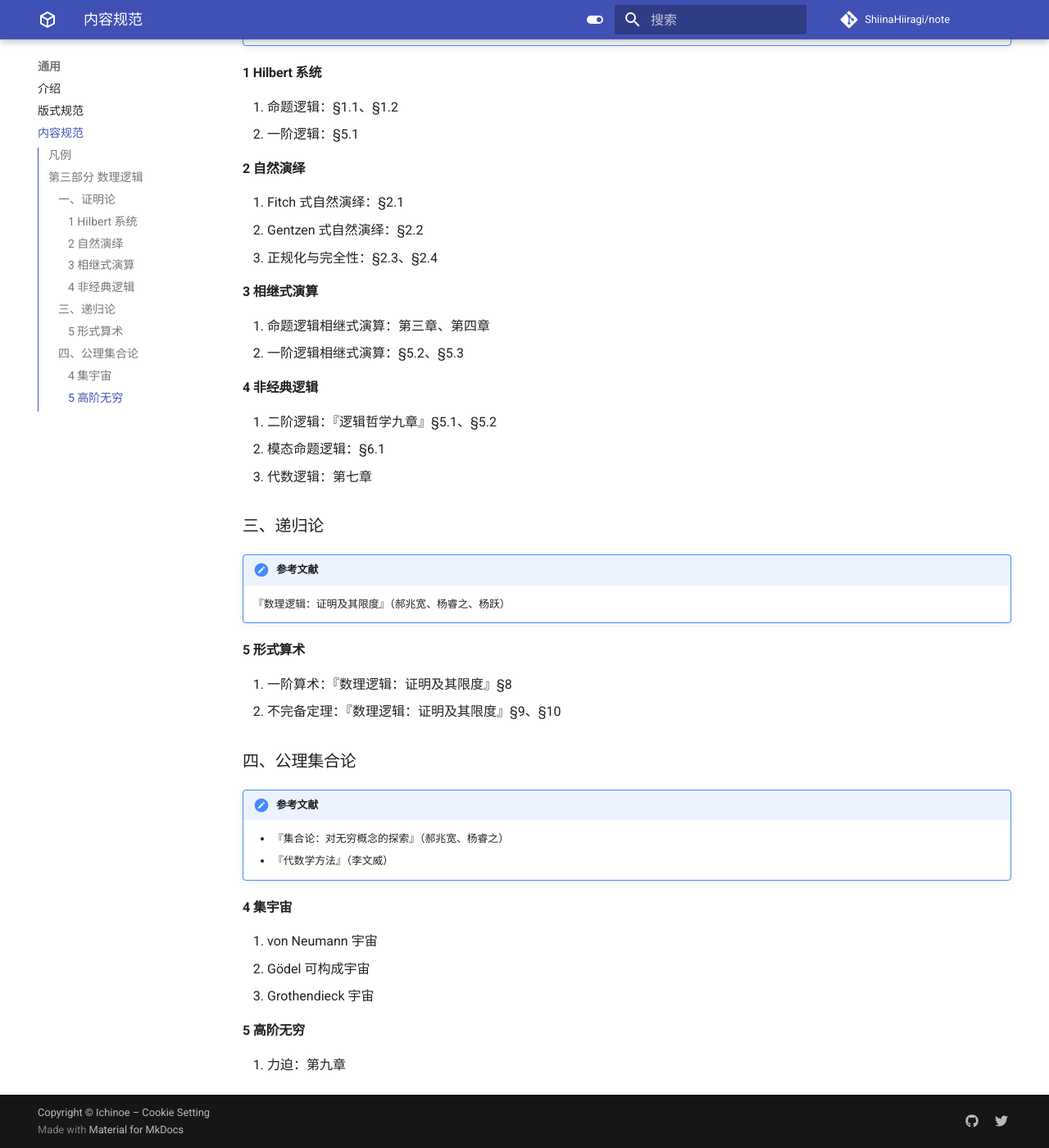
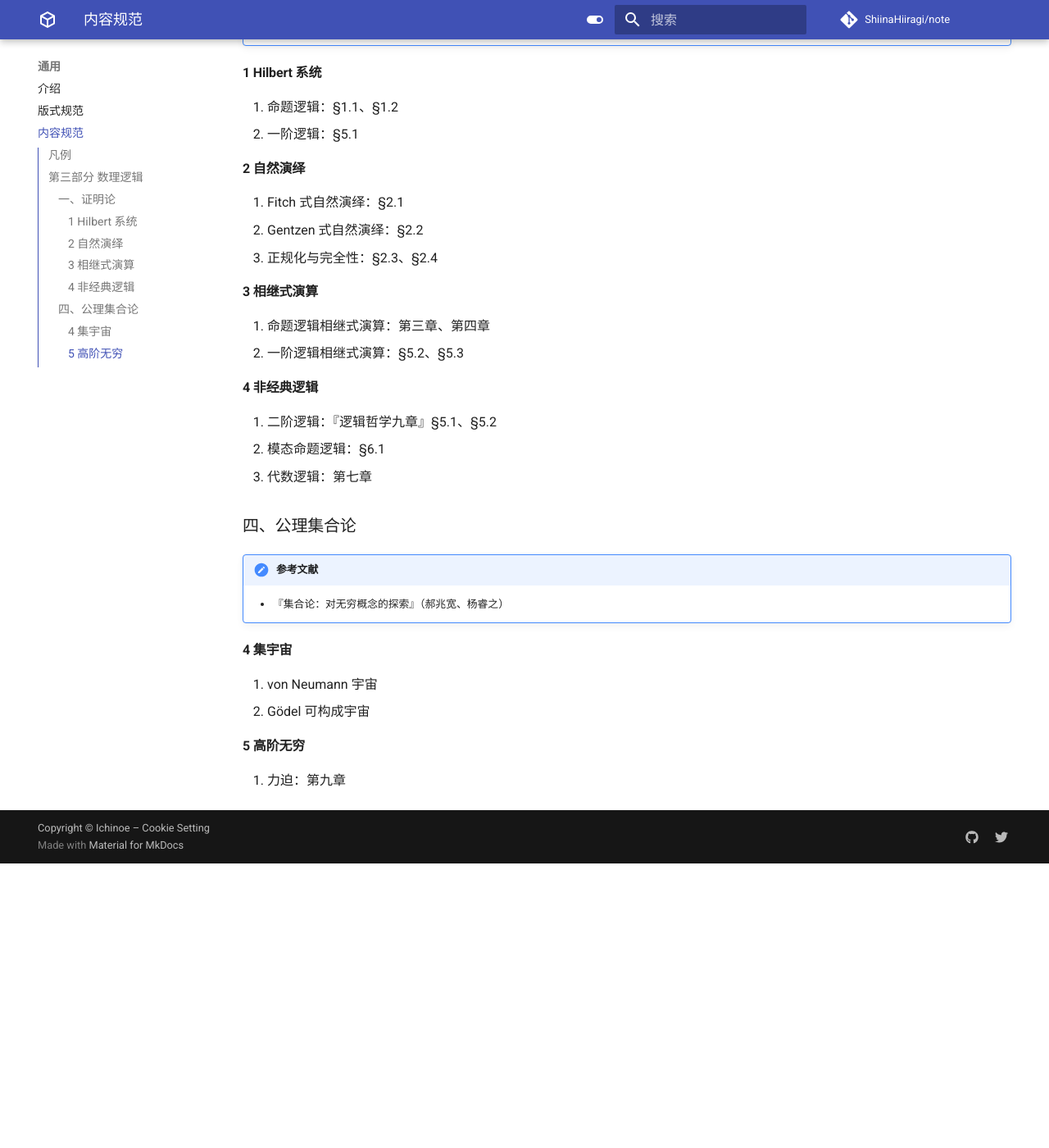
Before and after one commit to ShiinaHiiragi/note, an MkDocs documentation site: the page built from docs/intro/toc.md, in a window 1280 px wide and 1400 px high, scrolled down 532 px. Shown: the whole window at 82% size. Built offline with MkDocs 1.6.1 and Material for MkDocs 9.7.7, drawn with Linux system fonts in a browser that asks for light colours; comment, search, counter and statistics services are not loaded; after the commit the page ends 1585 px from its top, so only the background shows below that.

Commit message:
trim toc

```diff
--- a/docs/intro/toc.md
+++ b/docs/intro/toc.md
@@ -28,25 +28,14 @@
 2. 模态命题逻辑：§6.1
 3. 代数逻辑：第七章
 
-### 三、递归论
-
-!!! note "参考文献"
-    『数理逻辑：证明及其限度』（郝兆宽、杨睿之、杨跃）
-
-#### 5 形式算术
-1. 一阶算术：『数理逻辑：证明及其限度』§8
-2. 不完备定理：『数理逻辑：证明及其限度』§9、§10
-
 ### 四、公理集合论
 
 !!! note "参考文献"
     - 『集合论：对无穷概念的探索』（郝兆宽、杨睿之）
-    - 『代数学方法』（李文威）
 
 #### 4 集宇宙
 1. von Neumann 宇宙
 2. Gödel 可构成宇宙
-3. Grothendieck 宇宙
 
 #### 5 高阶无穷
 1. 力迫：第九章
```
